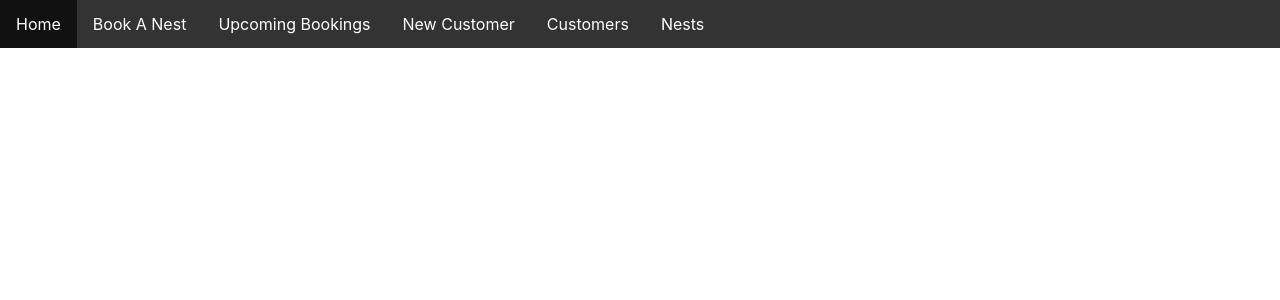
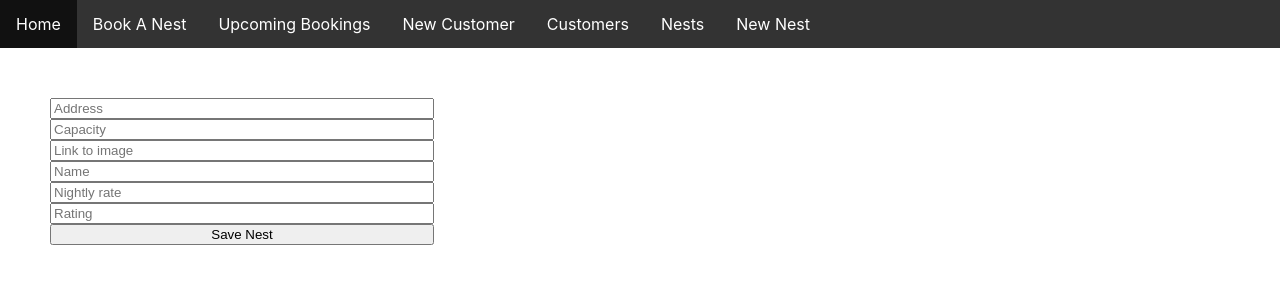
Before and after one commit to BornaMaticic/NestAway, a React (Create React App) app in the folder frontend/: page /propertyform in a window 1280 px wide. Shown: the top 300 px of the page. Built offline with nearby package versions, Linux system fonts and the light colour scheme; no server answers.

Commit message:
property form set up but requires further testing as it seems to work intermitendly and it can't currently accept a url for the image.

```diff
--- a/frontend/src/components/BookingForm.js
+++ b/frontend/src/components/BookingForm.js
@@ -8,6 +8,7 @@ class BookingForm extends Component {
     this.handleCriteriaSubmit = this.handleCriteriaSubmit.bind(this);
     this.handleCustomerSelect = this.handleCustomerSelect.bind(this);
     this.handlePropertySelect = this.handlePropertySelect.bind(this);
+    this.handleBooking = this.handleBooking.bind(this);
   }
 
   handleCriteriaSubmit(event){
@@ -30,6 +31,11 @@ class BookingForm extends Component {
   }
 
 
+  handleBooking(){
+    this.props.handleBookingPost();
+  }
+
+
   render() {
     return (
       <Fragment>
@@ -48,6 +54,7 @@ class BookingForm extends Component {
       <FilteredPropertiesList
         filteredProperties={this.props.filteredProperties}
         handlePropertySelect={this.handlePropertySelect}
+        handleBookingClick={this.handleBooking}
       />
 
       </Fragment>
--- a/frontend/src/components/FilteredPropertiesList.js
+++ b/frontend/src/components/FilteredPropertiesList.js
@@ -1,15 +1,20 @@
-import React, {Component} from 'react';
+import React, {Component, Fragment} from 'react';
 import FilteredProperty from './FilteredProperty.js';
 
 class FilteredPropertiesList extends Component{
   constructor(props){
     super(props);
     this.sendSelectedProperty = this.sendSelectedProperty.bind(this);
+    this.handleBookingConfirmationClick = this.handleBookingConfirmationClick.bind(this);
   }
 
 
   sendSelectedProperty(index){
     this.props.handlePropertySelect(index)
+  }
+
+  handleBookingConfirmationClick(){
+    this.props.handleBookingClick();
   }
 
   render(){
@@ -28,9 +33,12 @@ class FilteredPropertiesList extends Component{
     })
 
     return (
-      <ul>
-        {properties}
-      </ul>
+      <Fragment>
+        <ul>
+          {properties}
+        </ul>
+        <button type="submit" onClick={this.handleBookingConfirmationClick}>Confirm booking</button>
+      </Fragment>
     )
 
   }
--- a/frontend/src/components/NavBar.js
+++ b/frontend/src/components/NavBar.js
@@ -27,9 +27,12 @@ class NavBar extends Component {
           <Link to="/customers">Customers</Link>
         </li>
 
+        <li>
+          <Link to="/properties">Nests</Link>
+        </li>
 
         <li>
-          <Link to="/properties">Nests</Link>
+          <Link to="/propertyform">New Nest</Link>
         </li>
 
       </ul>
--- /dev/null
+++ b/frontend/src/components/PropertyForm.js
@@ -0,0 +1,32 @@
+import React from 'react';
+
+const PropertyForm = (props) => {
+
+  function preparePropertyToPost(event){
+    event.preventDefault()
+    const property = {
+      "address": event.target.address.value,
+      "capacity": event.target.capacity.value,
+      "image_url": event.target.image_url.value,
+      "name": event.target.name.value,
+      "price": event.target.price.value,
+      "rating": event.target.rating.value
+    }
+    props.handlePropertyPost(property)
+    console.log(property);
+  }
+
+  return(
+    <form onSubmit={preparePropertyToPost}>
+      <input type="text" placeholder="Address" name="address"/>
+      <input type="text" placeholder="Capacity" name="capacity"/>
+      <input type="text" placeholder="Link to image" name="image_url"/>
+      <input type="text" placeholder="Name" name="name"/>
+      <input type="text" placeholder="Nightly rate" name="price"/>
+      <input type="text" placeholder="Rating" name="rating"/>
+      <button type="submit">Save Nest</button>
+    </form>
+  )
+}
+
+export default PropertyForm;
--- a/frontend/src/containers/siteContainer.js
+++ b/frontend/src/containers/siteContainer.js
@@ -6,6 +6,7 @@ import Home from '../components/Home.js';
 import NavBar from '../components/NavBar.js';
 import BookingForm from '../components/BookingForm.js';
 import PropertiesList from '../components/PropertiesList.js';
+import PropertyForm from '../components/PropertyForm.js';
 import Bookings from '../components/Bookings.js';
 import CustomerForm from '../components/CustomerForm.js';
 import CustomersList from '../components/CustomersList.js';
@@ -25,6 +26,7 @@ class SiteContainer extends Component{
     this.selectedCustomer = null;
     this.criteria = null;
     this.selectedProperty = null;
+    this.bookingInfo = null;
 
     this.handleBookingCriteriaSubmit = this.handleBookingCriteriaSubmit.bind(this);
     this.setSelectedCustomer = this.setSelectedCustomer.bind(this);
@@ -59,6 +61,13 @@ class SiteContainer extends Component{
     })
   }
 
+  handlePropertyPost(propertyInfo){
+    const request = new Request();
+    request.post('/api/properties', propertyInfo).then(() => {
+      window.location = '/properties'
+    })
+  }
+
   setSelectedCustomer(index){
     this.selectedCustomer = index;
     console.log(this.selectedCustomer);
@@ -67,6 +76,18 @@ class SiteContainer extends Component{
   setSelectedProperty(index){
     this.selectedProperty = index;
     console.log(this.selectedProperty);
+  }
+
+  handleBookingPost(){
+    const confirmedBooking = {
+      "customer_id": this.selectedCustomer,
+      "property_id": this.selectedProperty
+      // TODO add the remaining booking criteria - ie dates
+    }
+    const request = new Request();
+    request.post('/api/bookings', confirmedBooking).then(() => {
+      window.location = '/bookings'
+    })
   }
 
   render(){
@@ -83,6 +104,7 @@ class SiteContainer extends Component{
           existingCustomers={this.state.customers}
           setSelectedCustomer={this.setSelectedCustomer}
           setSelectedProperty={this.setSelectedProperty}
+          handleBookingPost={this.handleBookingPost}
         />
       }
       />
@@ -97,6 +119,12 @@ class SiteContainer extends Component{
       <Route path="/customers"
         render={() => <CustomersList
           customers={this.state.customers}
+        />
+      }
+      />
+
+      <Route path="/propertyform"
+        render={() => <PropertyForm handlePropertyPost={this.handlePropertyPost}
         />
       }
       />
```
Lines whose indentation alone changed are shown as unchanged.
